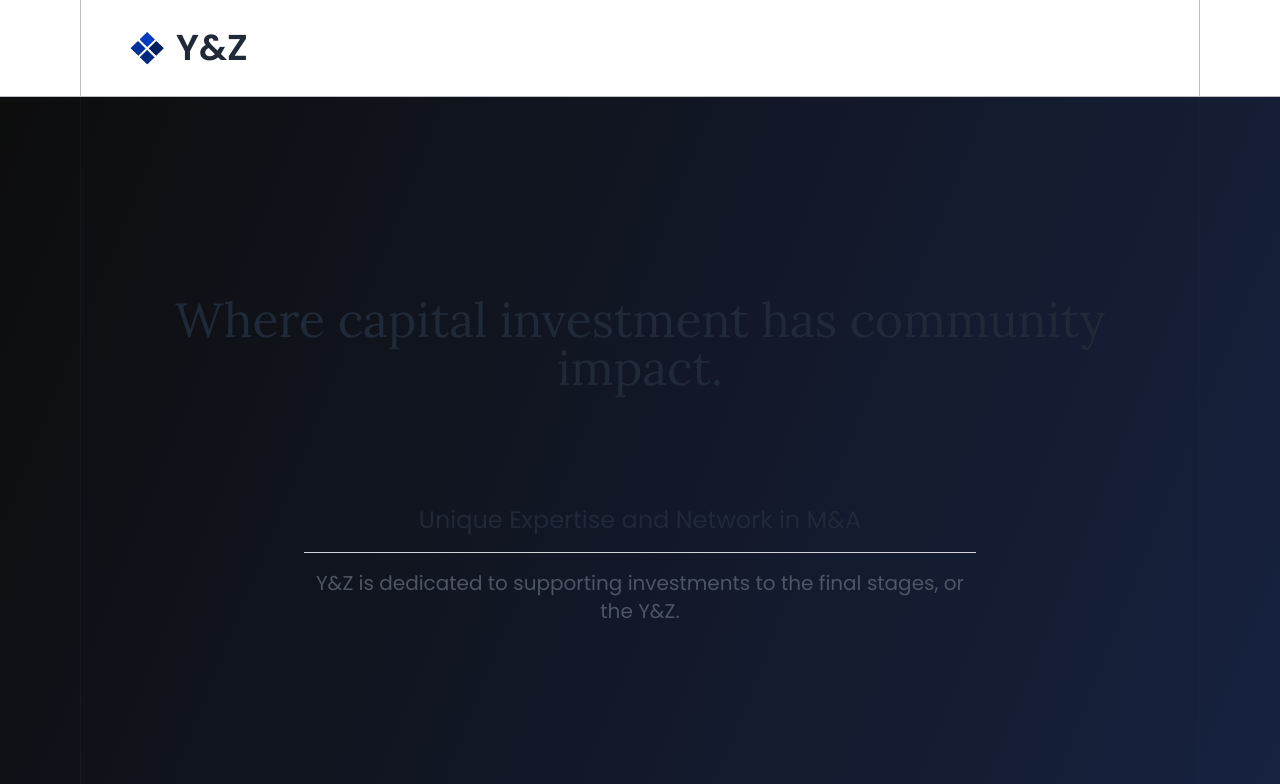
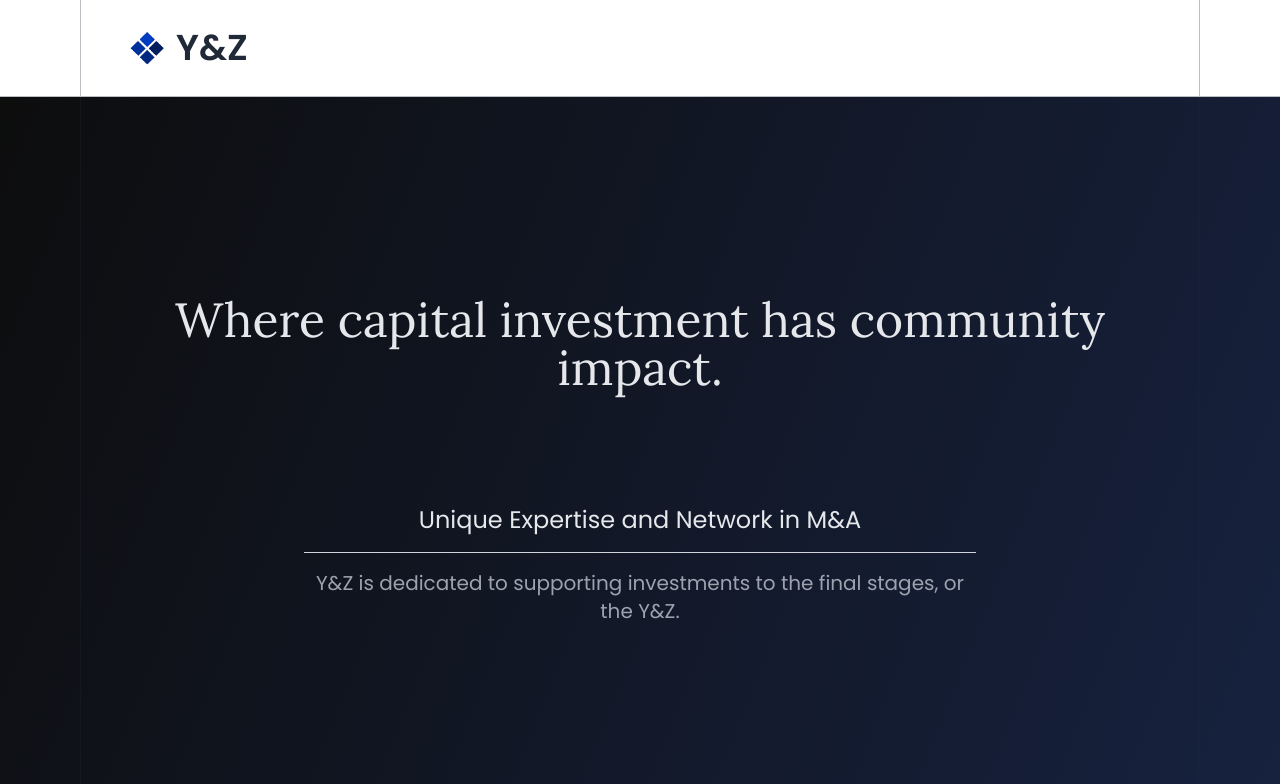
Before and after one commit to hap196/yzventures, a React (Vite) app in the folder frontend/: page / in a window 1280 px wide. Shown: the top 784 px of the page. Built offline with nearby package versions, Linux system fonts and the light colour scheme.

Commit message:
Update Header.jsx

```diff
--- a/frontend/src/Header.jsx
+++ b/frontend/src/Header.jsx
@@ -67,7 +67,7 @@ const Header = () => {
       <div className="mx-10 md:mt-10 md:mb-4 md:mx-20">
         <h1
           ref={(el) => (headersRef.current[0] = el)}
-          className="font-lora text-gray-800 text-center text-4xl md:mx-10 mx-5 md:text-5xl opacity-0 mb-28 pt-64 animate-floatUp"
+          className="font-lora text-gray-200 text-center text-4xl md:mx-10 mx-5 md:text-5xl opacity-0 mb-28 pt-64 animate-floatUp"
           id="mission"
           style={{ animationDelay: "0s" }}
         >
@@ -81,14 +81,14 @@ const Header = () => {
       >
         <h2
           ref={(el) => (headersRef.current[1] = el)}
-          className="font-poppins text-gray-800 text-2xl md:mx-10 mx-5 mb-4 opacity-0 animate-floatUp"
+          className="font-poppins text-gray-200 text-2xl md:mx-10 mx-5 mb-4 opacity-0 animate-floatUp"
           style={{ animationDelay: "0.5s" }}
         >
           {phrases[currentPhraseIndex]}
         </h2>
         <h3
           ref={(el) => (headersRef.current[2] = el)}
-          className="font-poppins border-t border-gray-300 lg:mx-72 md:mx-36 mx-10 text-gray-600 text-xl pt-4 opacity-0 animate-floatUp"
+          className="font-poppins border-t border-gray-300 lg:mx-72 md:mx-36 mx-10 text-gray-400 text-xl pt-4 opacity-0 animate-floatUp"
           style={{ animationDelay: "1s" }}
         >
           {subPhrases[currentPhraseIndex]}
```
